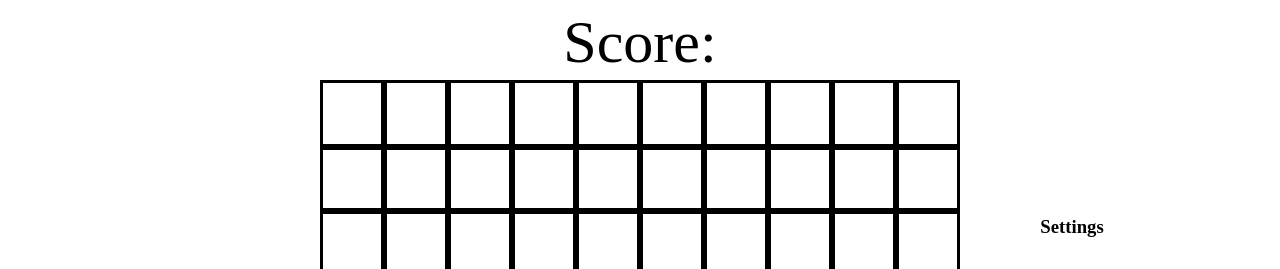
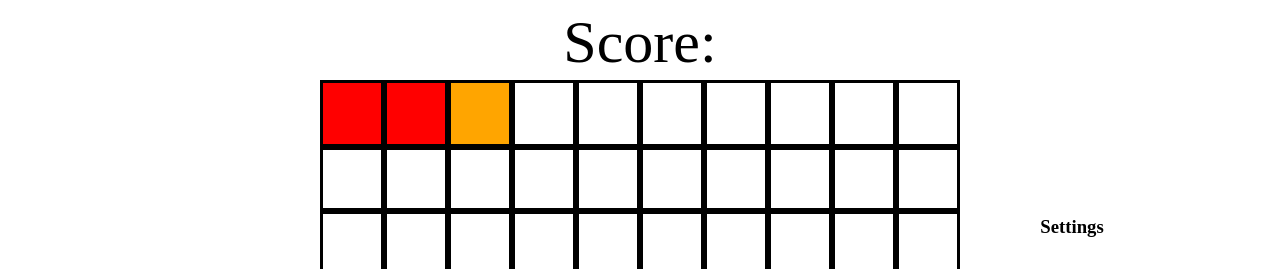
Before and after one commit to antbac/Javascript-Lernia, a plain HTML site: page snake/index.html in a window 1280 px wide. Shown: the top 269 px of the page. Drawn offline with Linux system fonts and the light colour scheme.

Commit message:
Started on the snake

```diff
--- a/snake/logic.js
+++ b/snake/logic.js
@@ -1,7 +1,12 @@
-const dimensions = 10;
-const snake = [];
-const apple = [];
+let dimensions = 10;
+let snake = [];
+let food = [];
 let timer;
+
+const FOOD = 0;
+const SNAKE = 1;
+const HEAD = 2;
+const EMPTY = 3;
 
 function $(input) {
   if (input.charAt(0) === '.') {
@@ -13,6 +18,20 @@ function $(input) {
   }
 
   return document.getElementsByTagName(input);
+}
+
+function setTile(y, x, type) {
+  if (type === FOOD) {
+    food = [y, x];
+    $(`#${y},${x}`).className = 'food';
+  } else if (type === SNAKE) {
+    $(`#${y},${x}`).className = 'snake';
+  } else if (type === HEAD) {
+    snake.push([y, x]);
+    $(`#${y},${x}`).className = 'head';
+  } else if (type === EMPTY) {
+    $(`#${y},${x}`).className = 'empty';
+  }
 }
 
 function setup() {
@@ -30,6 +49,13 @@ function setup() {
   $('#board').innerHTML = html;
 
   // create Snake
-  // create apple
+  snake = [[0, 0], [0, 1], [0, 2]];
+  for (const tile of snake) {
+    setTile(tile[0], tile[1], SNAKE);
+  }
+
+  setTile(snake[snake.length - 1][0], snake[snake.length - 1][1], HEAD);
+
+  // create food
   // create timer
 }
--- a/snake/style.css
+++ b/snake/style.css
@@ -55,7 +55,7 @@ article {
   background-color: white;
 }
 
-.apple {
+.food {
   background-color: green;
 }
 
```
